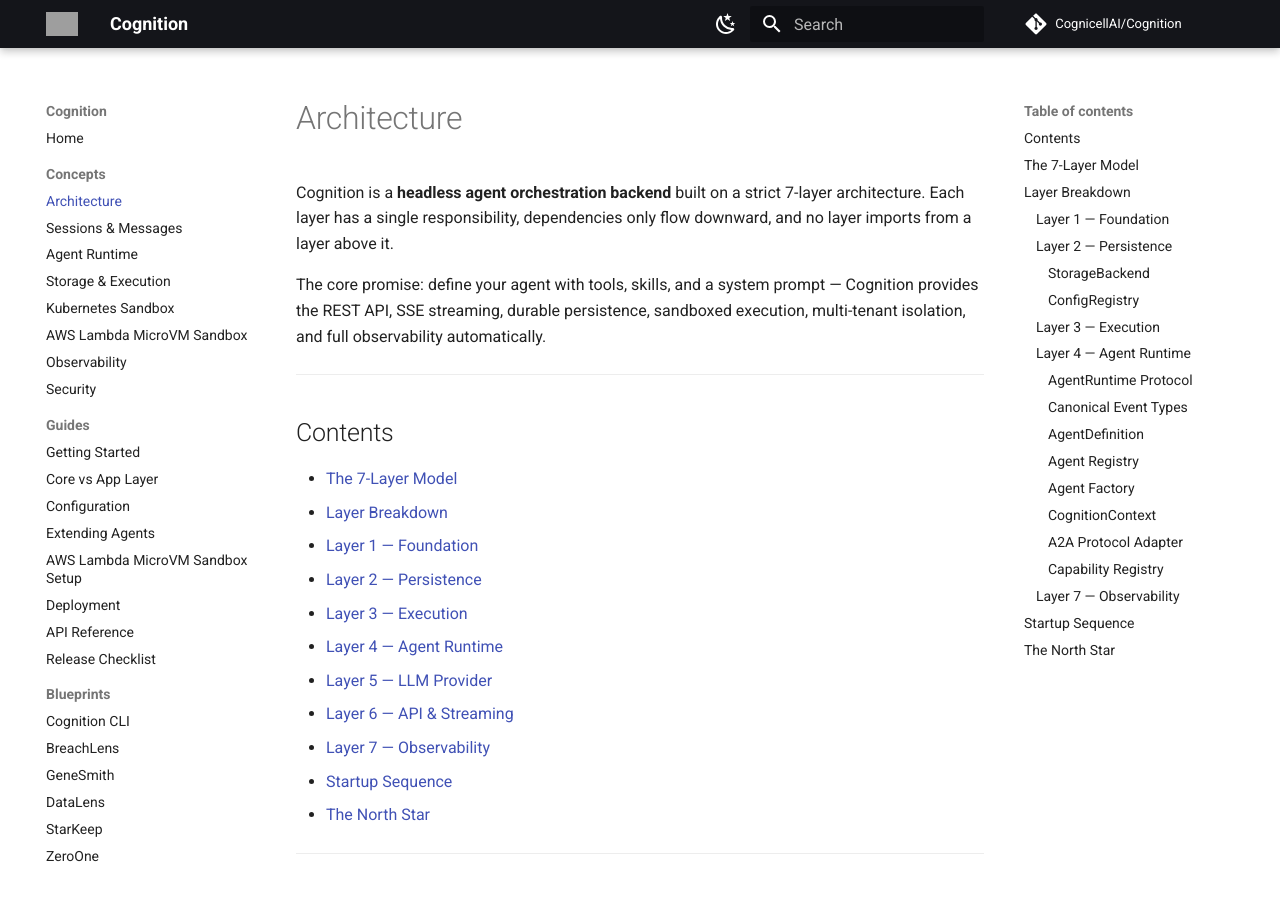
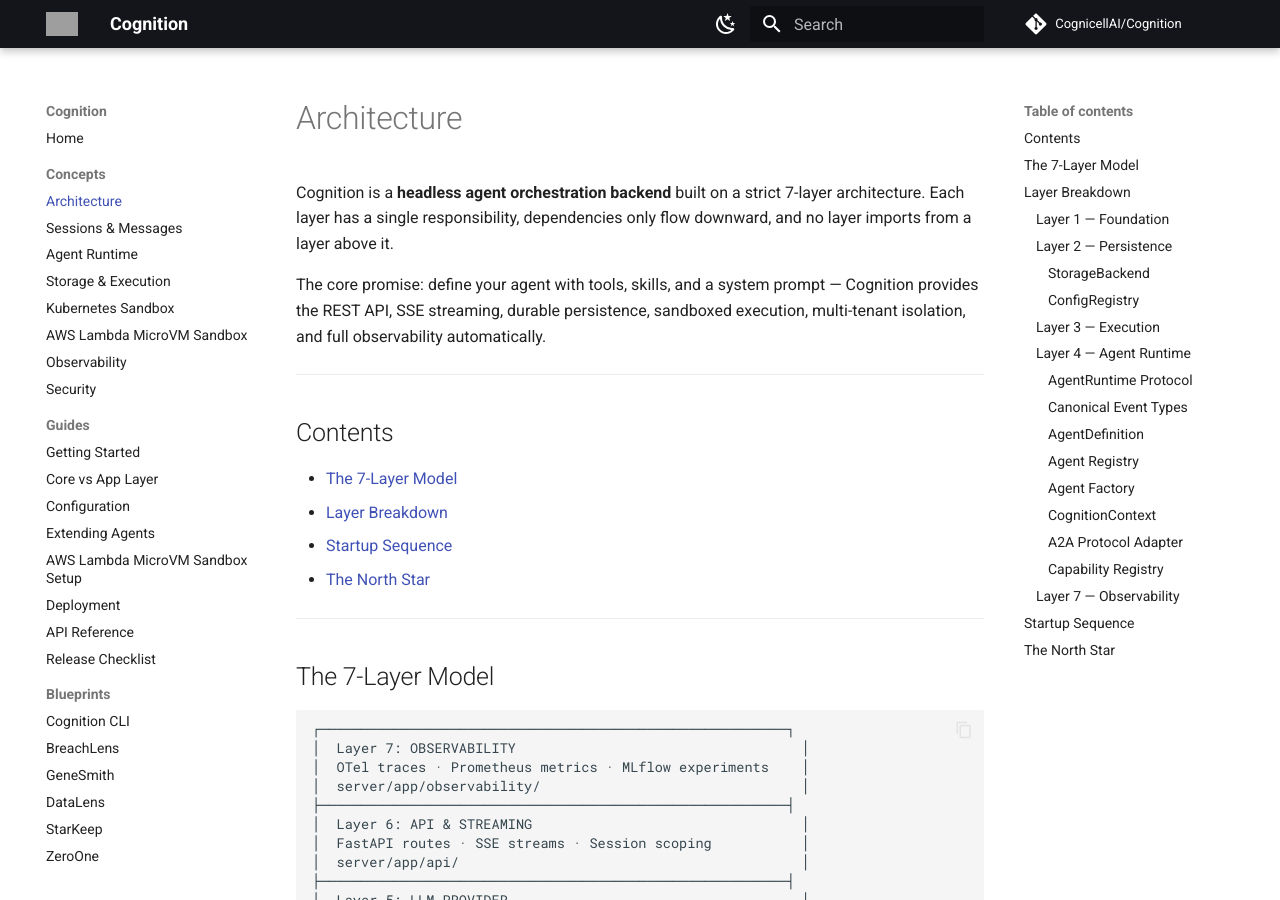
Before and after one commit to CognicellAI/Cognition, an MkDocs documentation site: the page built from docs/concepts/architecture.md, in a window 1280 px wide and 900 px high. Built offline with MkDocs 1.6.1 and Material for MkDocs 9.7.7, drawn with Linux system fonts in a browser that asks for light colours; comment, search, counter and statistics services are not loaded; grey boxes are pictures that could not be loaded.

```diff
--- a/docs/concepts/architecture.md
+++ b/docs/concepts/architecture.md
@@ -10,13 +10,6 @@ The core promise: define your agent with tools, skills, and a system prompt —
 
 - [The 7-Layer Model](#the-7-layer-model)
 - [Layer Breakdown](#layer-breakdown)
-  - [Layer 1 — Foundation](#layer-1--foundation)
-  - [Layer 2 — Persistence](#layer-2--persistence)
-  - [Layer 3 — Execution](#layer-3--execution)
-  - [Layer 4 — Agent Runtime](#layer-4--agent-runtime)
-  - [Layer 5 — LLM Provider](#layer-5--llm-provider)
-  - [Layer 6 — API & Streaming](#layer-6--api--streaming)
-  - [Layer 7 — Observability](#layer-7--observability)
 - [Startup Sequence](#startup-sequence)
 - [The North Star](#the-north-star)
 
```
Also changed, not shown: docs/blueprints/cognition-cli.md (+2 -2 lines), docs/concepts/kubernetes-sandbox.md (+2 -2 lines), docs/concepts/security.md (+1 -1 lines), docs/guides/api-reference.md (+1 -1 lines), pyproject.toml (+7 -2 lines), 8 other files.
